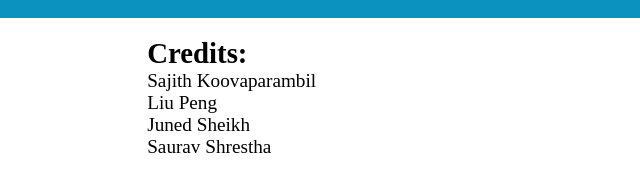
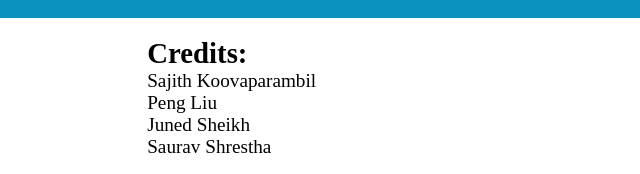
Before and after one commit to SauravSth/conestogaGroupProject, a plain HTML site: page index.html in a window 1280 px wide. Shown: the part 884-1058 px from the top of the page, 320-960 px from the left. Drawn offline with nearby package versions, Linux system fonts and the light colour scheme; a web font is replaced by a local one.

Commit message:
Fix name

```diff
--- a/index.html
+++ b/index.html
@@ -52,7 +52,7 @@
 			<div class="footer-wrapper">
 				<h2>Credits:</h2>
 				<p>
-					Sajith Koovaparambil<br />Liu Peng<br />Juned Sheikh<br />Saurav
+					Sajith Koovaparambil<br />Peng Liu<br />Juned Sheikh<br />Saurav
 					Shrestha
 				</p>
 			</div>
```
Also changed, not shown: getAll.html (+1 -1 lines).
